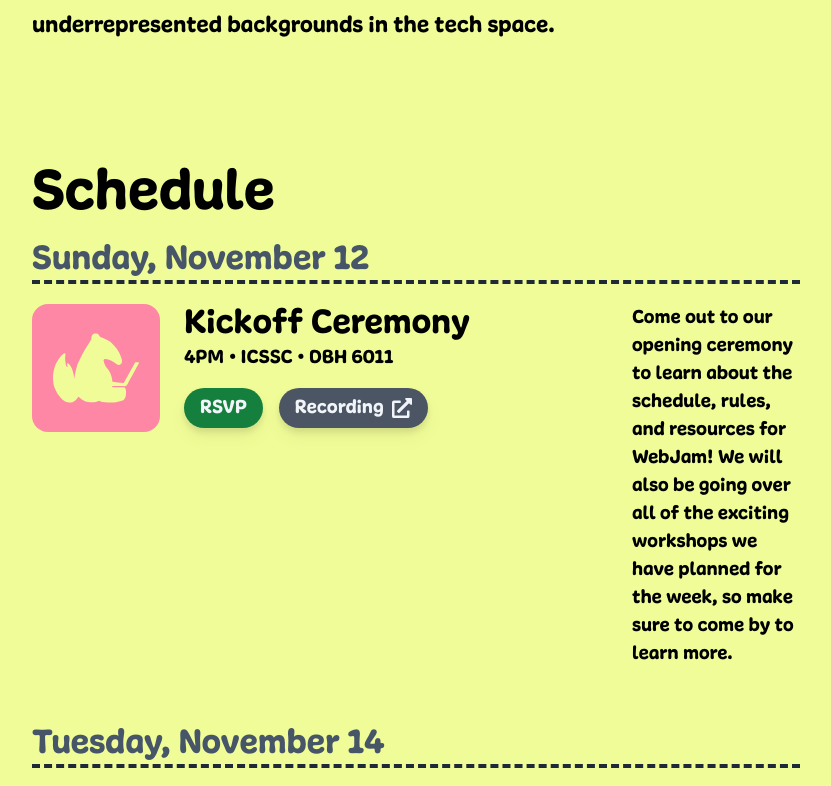
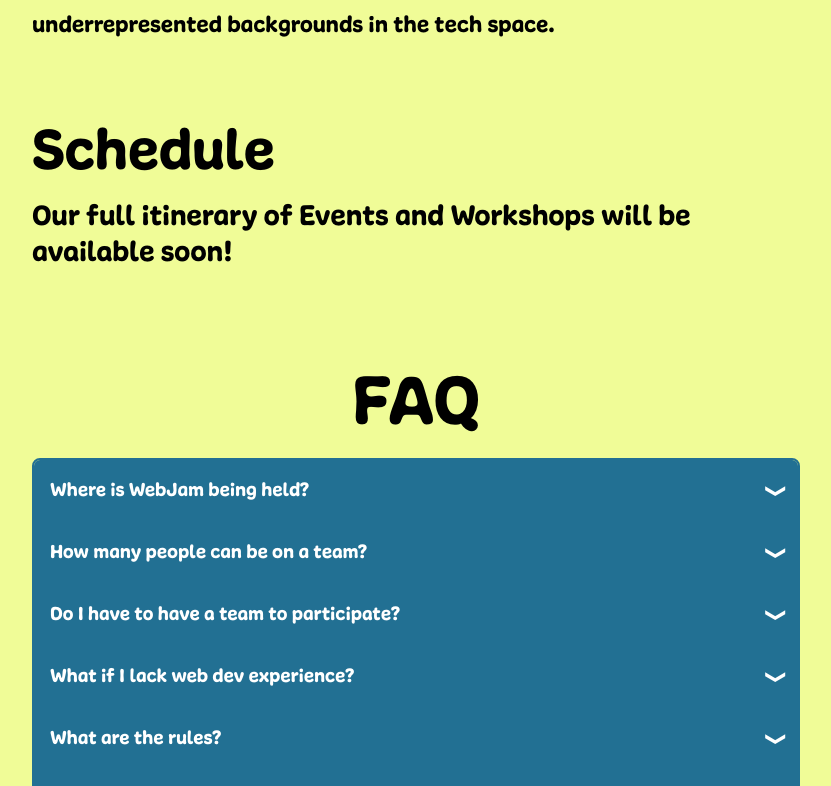
Before and after one commit to icssc/webjam-2023, a Next.js app: page / in a window 1280 px wide. Shown: the part 1310-2096 px from the top of the page, without its empty margins (224-1055 px from the left). Built offline with nearby package versions, Linux system fonts and the light colour scheme.

Commit message:
Remove dummy events, replace with TBA text (#11)

```diff
--- a/src/components/events/events.js
+++ b/src/components/events/events.js
@@ -34,12 +34,18 @@
 
   return (
     <>
-      <div className="flex flex-col mx-8 md:mx-24 xl:mx-[20%] my-10 gap-2 md:gap-4">
+      {/* UNCOMMENT WHEN WE HAVE EVENTS (Proper Margins) */}
+      {/* <div className="mx-8 my-10 flex flex-col gap-2 md:mx-24 md:gap-4 xl:mx-[20%]"> */}
+      <div className="mx-[10%] mb-20 flex flex-col gap-4 md:mx-[20%]">
         <div className="flex place-content-start text-5xl md:text-6xl">
           Schedule
         </div>
 
-        {sortedSchedule.map((date) => (
+        <div className="flex text-xl md:text-2xl lg:text-3xl">
+          Our full itinerary of Events and Workshops will be available soon!
+        </div>
+
+        {/* {sortedSchedule.map((date) => (
           <div className="flex flex-col gap-1 mb-2 md:mb-6" key={date[0].date}>
             <div className="text-3xl lg:text-4xl text-slate-600 border-gray-800 border-b-4 border-none md:border-dashed">
               {getFormattedDate(date[0].date)}
@@ -112,7 +118,7 @@
                 </div>
               ))}
           </div>
-        ))}
+        ))} */}
       </div>
     </>
   );
```
